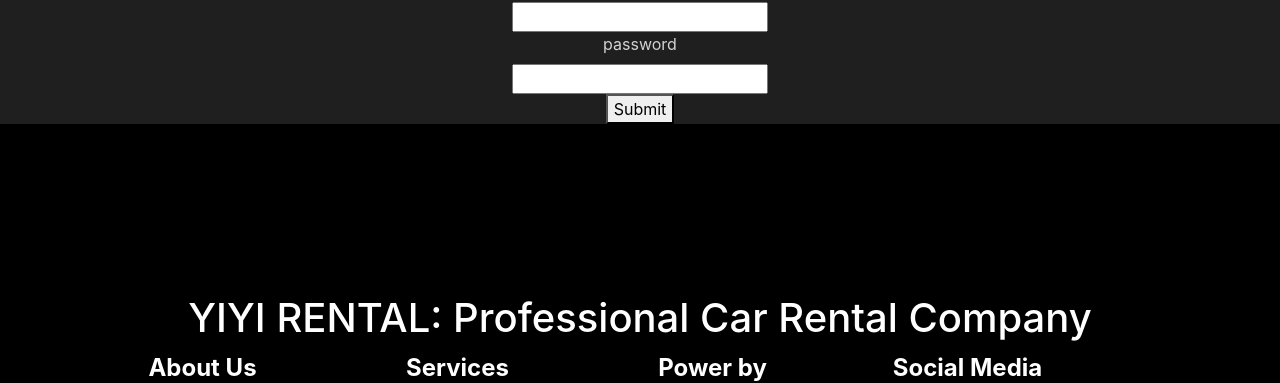
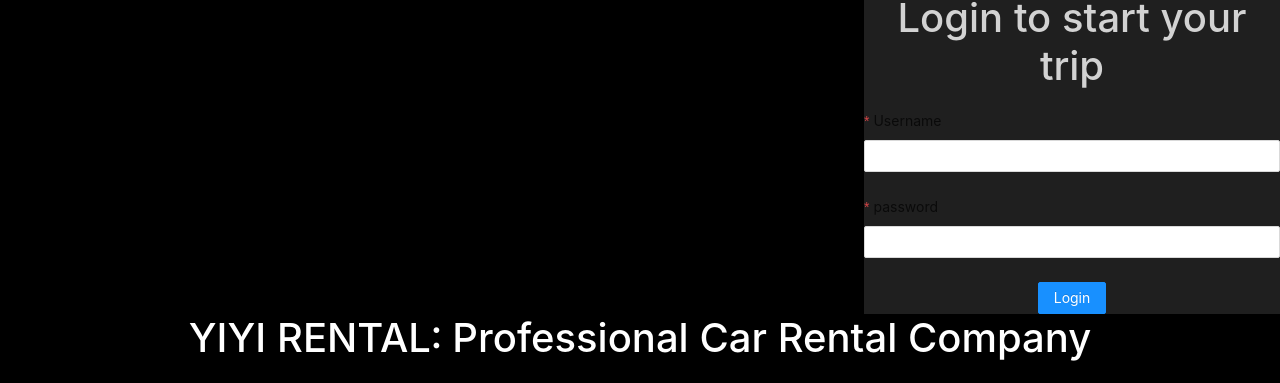
Before and after one commit to HONGKAI123/CMPE195F-CAR_RENTAL, a React (Create React App) app in the folder frontend/: page /login in a window 1280 px wide. Shown: the part 170-553 px from the top of the page. Built offline with nearby package versions, Linux system fonts and the light colour scheme.

Commit message:
Update Login.js

```diff
--- a/frontend/src/pages/Login.js
+++ b/frontend/src/pages/Login.js
@@ -2,7 +2,8 @@
 import Default from '../components/Default';
 import {Row , Col , Form , Input, Button} from 'antd'
 import FormItem from 'antd/lib/form/FormItem';
-import './login.css'
+import './login.css';
+import "antd/dist/antd.css";
 
 function Login() {
   return (
@@ -25,9 +26,7 @@
                     <Input/>
                 </FormItem>
 
-                <Button type="primary" htmlType="submit">
-          Submit
-        </Button>
+                <Button type="primary" className='btn1'>Login</Button>
 
 
 
```
